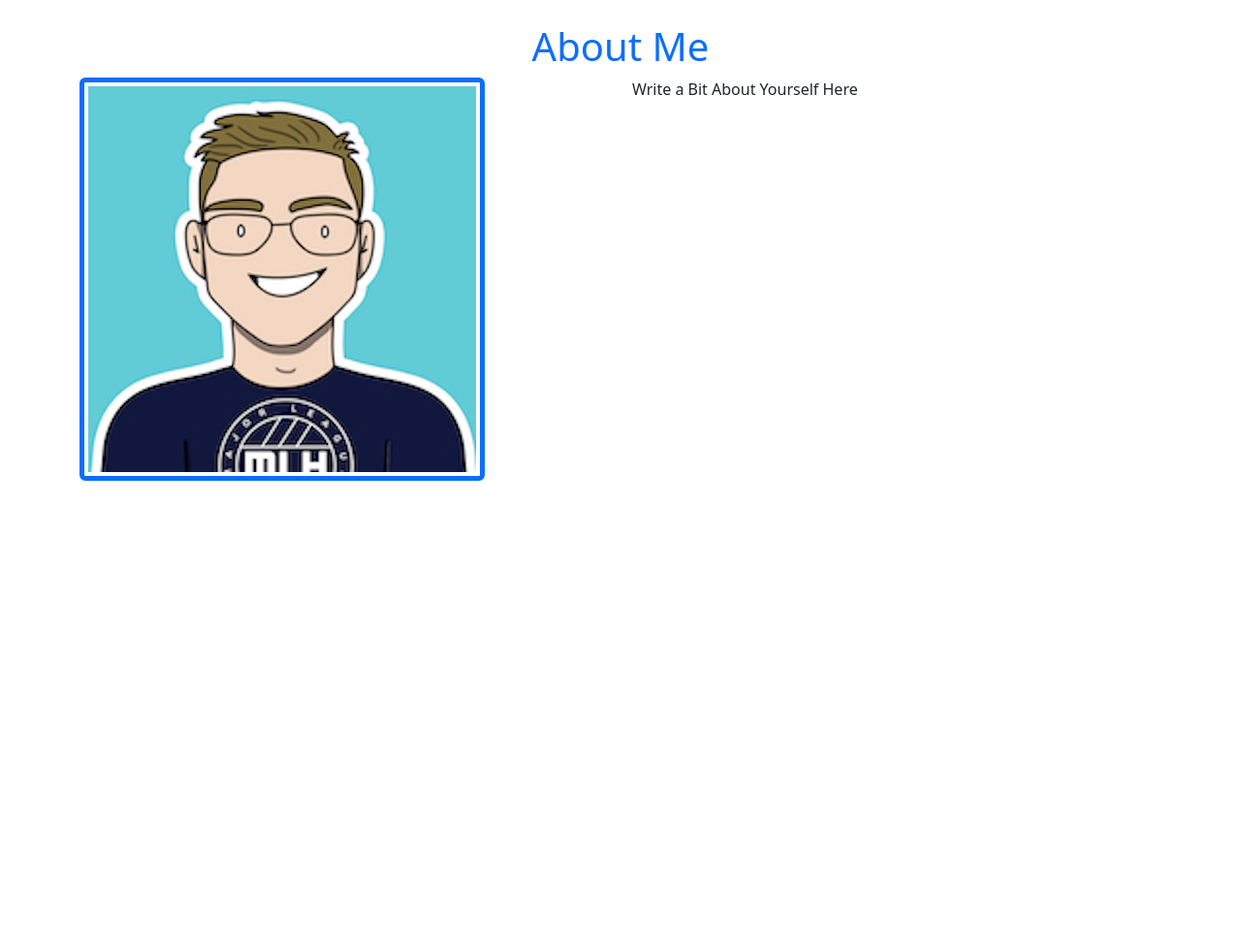
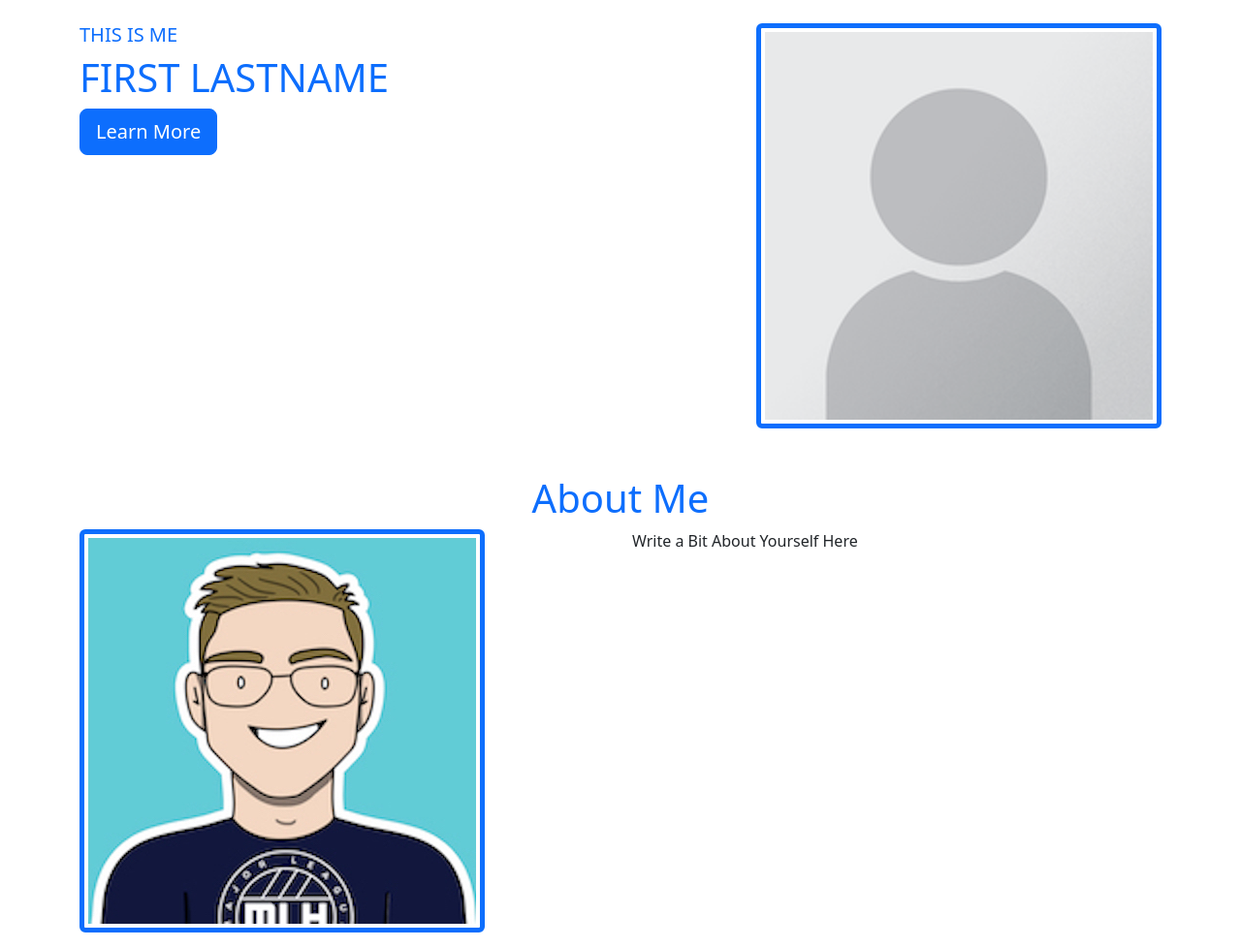
Before and after one commit to MLH-Fellowship/project-22-fal-13-hackathon-team-1, a Flask app: page / in a window 1280 px wide. Shown: the whole page at 97% size. Before the commit the page ends 496 px from the top, so only its background shows below. Run offline with Flask 2, Linux system fonts and the light colour scheme.

Commit message:
finish realHero and minor padding on aboutMe.html

```diff
--- a/app/templates/landingPage.html
+++ b/app/templates/landingPage.html
@@ -5,6 +5,8 @@
         <br/>
         <div class="container-fluid">
         <!-- Hero -->
+        {% include 'landingPage/hero.html' %}
+        <!-- About Me -->
         {% include 'landingPage/aboutMe.html' %}
         <!-- Education -->
         </div>
--- a/app/templates/landingPage/aboutMe.html
+++ b/app/templates/landingPage/aboutMe.html
@@ -6,7 +6,7 @@
 	<div class="container">
 		<div class="row">
 			<div class="col-sm">
-        <img class="rounded float-start img-thumbnail border border-5 border-primary" src="../../static/img/logo.jpg"  alt="placeholder image"/>
+        <img class="rounded float-start img-thumbnail border border-5 border-primary mb-3" src="../../static/img/logo.jpg"  alt="placeholder image"/>
 
       </div>
       <div class="col-sm">
--- /dev/null
+++ b/app/templates/landingPage/hero.html
@@ -0,0 +1,20 @@
+{% block hero %}
+<section class="container-fluid mb-5" id="hero">
+	<div class="container">
+		<div class="row">
+			<div class="col-sm">
+				<h5 class="text-left text-primary">THIS IS ME</h5>
+				<h1 class="text-left text-primary">FIRST LASTNAME</h1>
+				<button type="button" class="btn btn-primary btn-lg mb-5">Learn More</button>
+			</div>
+			<div class="col-sm">
+				<img
+					class="rounded float-end img-thumbnail border border-5 border-primary"
+					src="../../static/img/Portrait_Placeholder.png"
+					alt="placeholder image"
+				/>
+			</div>
+		</div>
+	</div>
+</section>
+{% endblock %}
```
Also changed, not shown: app/static/img/Portrait_Placeholder.png (added).
